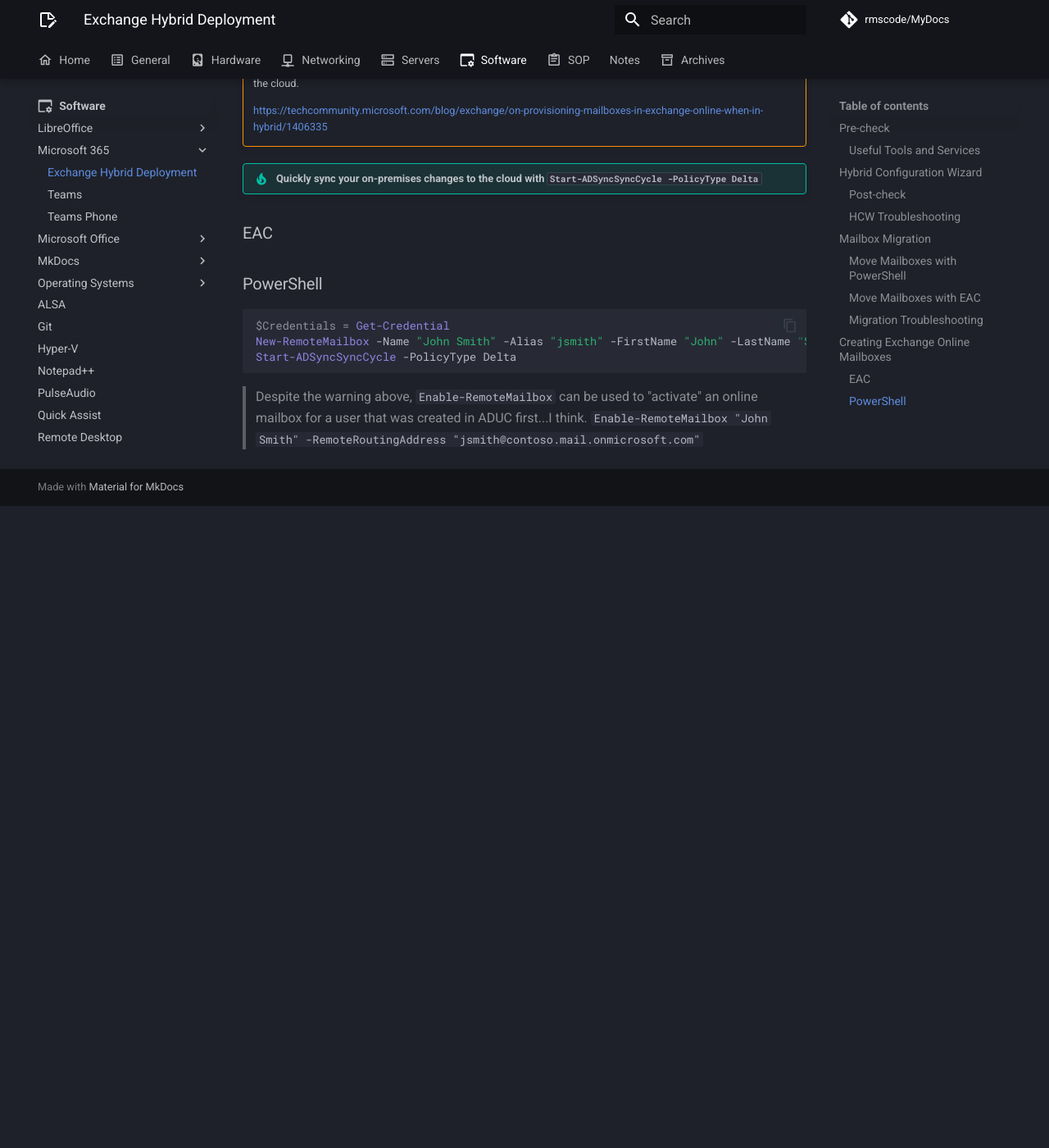
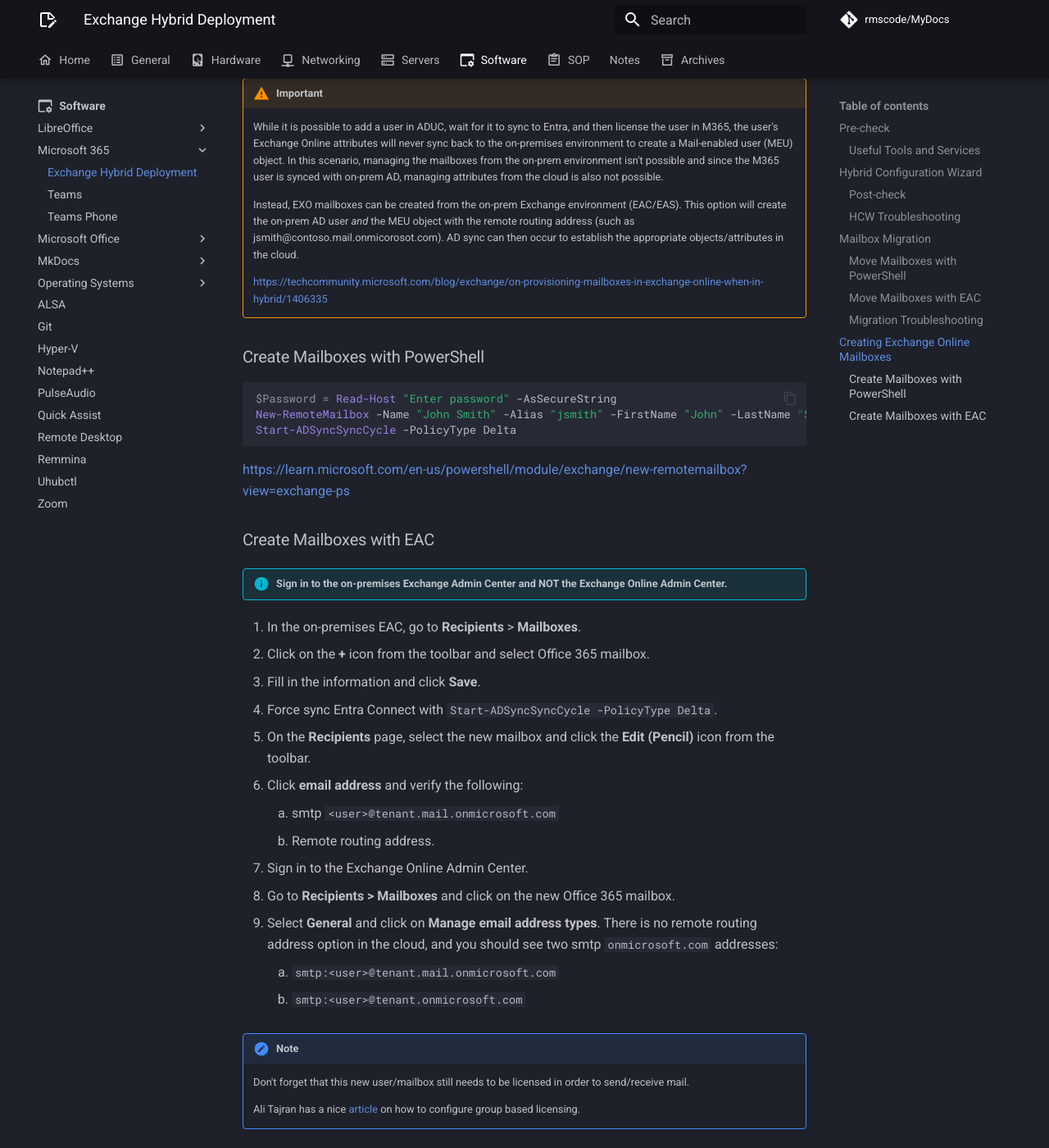
Before and after one commit to rmscode/binary-garden, an MkDocs documentation site: the page built from docs/software/microsoft-365/hybrid-exchange.md, in a window 1280 px wide and 1400 px high, scrolled down 6693 px. Shown: the whole window at 82% size. Built offline with MkDocs 1.6.1 and Material for MkDocs 9.7.7, drawn with Linux system fonts in a browser that asks for light colours; comment, search, counter and statistics services are not loaded; before the commit the page ends 7310 px from its top, so only the background shows below that; some of the changed text lies outside the part shown.

Commit message:
Docs: Create EXO mailboxes in a Hybrid environment

````diff
--- a/docs/software/microsoft-365/hybrid-exchange.md
+++ b/docs/software/microsoft-365/hybrid-exchange.md
@@ -124,23 +124,34 @@
 **Get Mailbox Move Status:**
 
 ```powershell
+# Single mailbox
 Get-MoveRequest -Identity "jsmith@nep.com" | Get-MoveRequestStatistics
-Get-MoveRequest | Get-MoveRequestStatistics # To get status of all move requests
-Get-MoveRequest -MoveStatus InProgress | Get-MoveRequestStatistics # To get status of all move requests that are in progress
+
+# All move requests
+Get-MoveRequest | Get-MoveRequestStatistics
+
+# All move requests that are in progress
+Get-MoveRequest -MoveStatus InProgress | Get-MoveRequestStatistics
 ```
 
 **Suspend a Move Request**:
 
 ```powershell
+# Suspend a specific move request
 Suspend-MoveRequest -Identity "jsmith@nep.com"
-Get-MoveRequest -MoveStatus InProgress | Suspend-MoveRequest -Confirm:$false # To suspend all move requests that are in progress
+
+# Suspend all move requests that are in progress
+Get-MoveRequest -MoveStatus InProgress | Suspend-MoveRequest -Confirm:$false
 ```
 
 **Resume a Move Request**:
 
 ```powershell
+# Resume a specific move request
 Resume-MoveRequest -Identity "jsmith@nep.com"
-Get-MoveRequest -MoveStatus Suspended | Resume-MoveRequest # To resume all suspended move requests
+
+# Resume all suspended move requests
+Get-MoveRequest -MoveStatus Suspended | Resume-MoveRequest
 ```
 
 !!! tip
@@ -194,16 +205,36 @@
 
     <https://techcommunity.microsoft.com/blog/exchange/on-provisioning-mailboxes-in-exchange-online-when-in-hybrid/1406335>
 
-!!! tip "Quickly sync your on-premises changes to the cloud with `Start-ADSyncSyncCycle -PolicyType Delta`"
-
-### EAC
-
-### PowerShell
+### Create Mailboxes with PowerShell
 
 ```powershell
-$Credentials = Get-Credential
-New-RemoteMailbox -Name "John Smith" -Alias "jsmith" -FirstName "John" -LastName "Smith" -Password $Credentials.Password -UserPrincipalName jsmith@contoso.com -OnPremisesOrganizationalUnit "corp.contoso.com/Users"
+$Password = Read-Host "Enter password" -AsSecureString
+New-RemoteMailbox -Name "John Smith" -Alias "jsmith" -FirstName "John" -LastName "Smith" -UserPrincipalName jsmith@nep.com -RemoteRoutingAddress "jsmith@nep.mail.onmicrosoft.com" -Password $Password
 Start-ADSyncSyncCycle -PolicyType Delta
 ```
 
-> Despite the warning above, `Enable-RemoteMailbox` can be used to "activate" an online mailbox for a user that was created in ADUC first...I think. `Enable-RemoteMailbox "John Smith" -RemoteRoutingAddress "jsmith@contoso.mail.onmicrosoft.com"`
+<https://learn.microsoft.com/en-us/powershell/module/exchange/new-remotemailbox?view=exchange-ps>
+
+### Create Mailboxes with EAC
+
+!!! info "Sign in to the on-premises Exchange Admin Center and NOT the Exchange Online Admin Center."
+
+1. In the on-premises EAC, go to **Recipients** > **Mailboxes**.
+2. Click on the **+** icon from the toolbar and select Office 365 mailbox.
+3. Fill in the information and click **Save**.
+4. Force sync Entra Connect with `Start-ADSyncSyncCycle -PolicyType Delta`.
+5. On the **Recipients** page, select the new mailbox and click the **Edit (Pencil)** icon from the toolbar.
+6. Click **email address** and verify the following:
+    1. smtp `<user>@tenant.mail.onmicrosoft.com`
+    2. Remote routing address.
+7. Sign in to the Exchange Online Admin Center.
+8. Go to **Recipients > Mailboxes** and click on the new Office 365 mailbox.
+9. Select **General** and click on **Manage email address types**. There is no remote routing address option in the cloud, and you should see two smtp `onmicrosoft.com` addresses:
+    1. `smtp:<user>@tenant.mail.onmicrosoft.com`
+    2. `smtp:<user>@tenant.onmicrosoft.com`
+
+!!! note
+
+    Don't forget that this new user/mailbox still needs to be licensed in order to send/receive mail.
+
+    Ali Tajran has a nice [article](https://www.alitajran.com/assign-microsoft-365-licenses-group-based-licensing/) on how to configure group based licensing.
````
